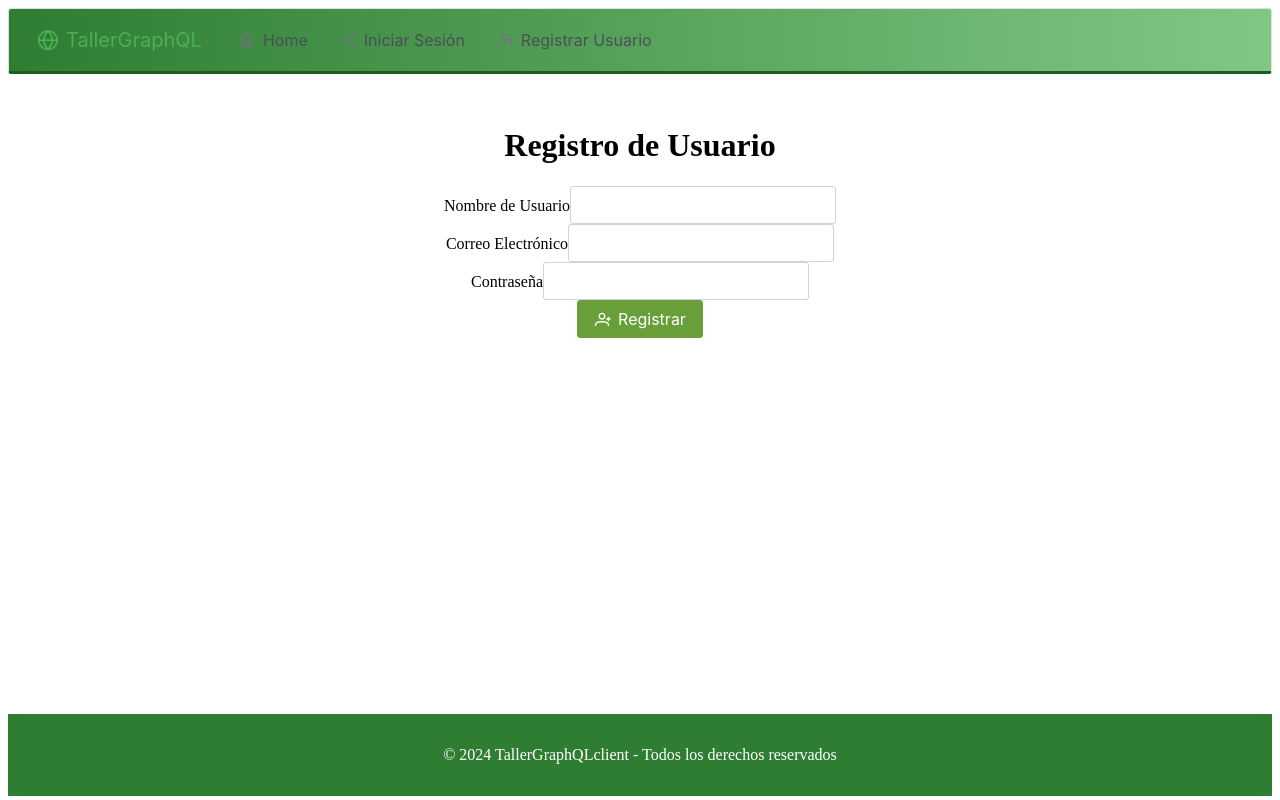
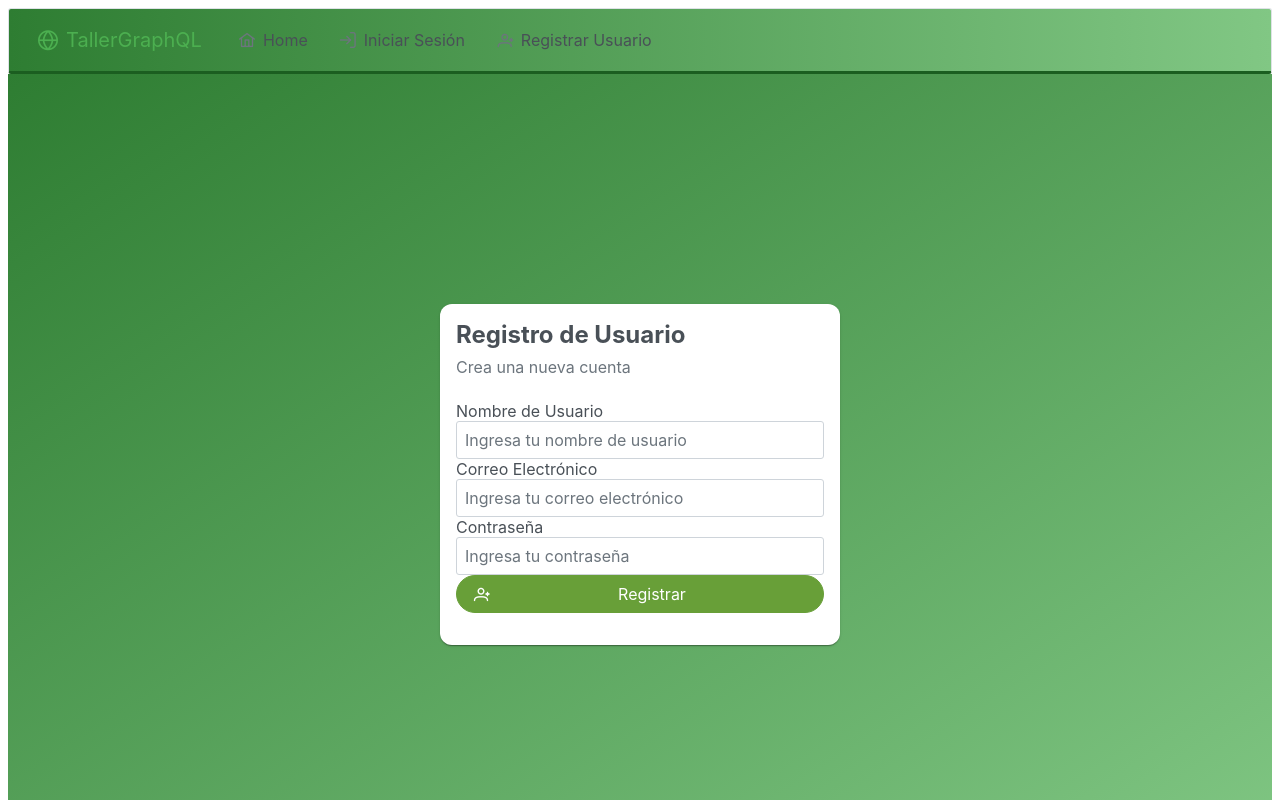
Before and after one commit to dcmg03/graphQLClient, a Next.js app: page /register in a window 1280 px wide. Shown: the top 800 px of the page. Built offline with nearby package versions, Linux system fonts and the light colour scheme; no server answers.

Commit message:
Interfaz de registro bien

```diff
--- a/src/pages/register.jsx
+++ b/src/pages/register.jsx
@@ -1,83 +1,95 @@
-import React, {useState, useRef} from 'react';
-import {gql, useMutation} from '@apollo/client';
-import {InputText} from 'primereact/inputtext';
-import {Button} from 'primereact/button';
-import {Toast} from 'primereact/toast';
-import {useRouter} from 'next/router';
-
-const REGISTER_MUTATION = gql`
-    mutation Register($username: String!, $email: String!, $password: String!) {
-        register(username: $username, email: $email, password: $password) {
-            token
-            user {
-                id
-                username
-                email
-            }
-        }
-    }
-`;
+import React, { useState } from 'react';
+import { useAuth } from '../context/AuthContext';
+import { Card } from 'primereact/card';
+import { InputText } from 'primereact/inputtext';
+import { Button } from 'primereact/button';
+import 'primereact/resources/themes/saga-green/theme.css'; // Tema mejorado
+import 'primereact/resources/primereact.min.css';
+import 'primeicons/primeicons.css';
 
 export default function Register() {
+    const { register } = useAuth(); // Contexto para manejar registro
     const [username, setUsername] = useState('');
     const [email, setEmail] = useState('');
     const [password, setPassword] = useState('');
-    const [register] = useMutation(REGISTER_MUTATION);
-    const router = useRouter();
-    const toast = useRef(null);
+    const [error, setError] = useState('');
 
-    const handleRegister = async (e) => {
+    const handleSubmit = async (e) => {
         e.preventDefault();
         try {
-            await register({variables: {username, email, password}});
-            toast.current.show({
-                severity: 'success',
-                summary: 'Registro Exitoso',
-                detail: 'Usuario creado correctamente',
-                life: 3000,
-            });
-            router.push('/home'); // Redirige al home después del registro
-        } catch (error) {
-            if (error.message.includes('duplicate key')) {
-                toast.current.show({
-                    severity: 'error',
-                    summary: 'Error de Registro',
-                    detail: 'El nombre de usuario o el correo electrónico ya están registrados.',
-                    life: 5000,
-                });
-            } else {
-                toast.current.show({
-                    severity: 'error',
-                    summary: 'Error al registrar usuario',
-                    detail: error.message,
-                    life: 5000,
-                });
-            }
+            await register(username, email, password);
+        } catch (err) {
+            setError(err.message);
         }
     };
 
-
     return (
-        <div style={{textAlign: 'center', padding: '2rem'}}>
-            <Toast ref={toast}/>
-            <h1>Registro de Usuario</h1>
-            <form onSubmit={handleRegister}>
+        <div
+            style={{
+                display: 'flex',
+                justifyContent: 'center',
+                alignItems: 'center',
+                height: '100vh',
+                backgroundImage: 'linear-gradient(to bottom right, #2e7d32, #81c784)',
+            }}
+        >
+            <Card
+                title="Registro de Usuario"
+                subTitle="Crea una nueva cuenta"
+                className="p-shadow-6"
+                style={{
+                    width: '25rem',
+                    borderRadius: '12px',
+                    background: '#ffffff',
+                }}
+            >
+                <form onSubmit={handleSubmit} className="p-fluid">
                     <div className="p-field">
                         <label htmlFor="username">Nombre de Usuario</label>
-                    <InputText id="username" value={username} onChange={(e) => setUsername(e.target.value)} required/>
+                        <InputText
+                            id="username"
+                            value={username}
+                            onChange={(e) => setUsername(e.target.value)}
+                            placeholder="Ingresa tu nombre de usuario"
+                            required
+                        />
                     </div>
                     <div className="p-field">
                         <label htmlFor="email">Correo Electrónico</label>
-                    <InputText id="email" type="email" value={email} onChange={(e) => setEmail(e.target.value)}
-                               required/>
+                        <InputText
+                            id="email"
+                            value={email}
+                            onChange={(e) => setEmail(e.target.value)}
+                            type="email"
+                            placeholder="Ingresa tu correo electrónico"
+                            required
+                        />
                     </div>
                     <div className="p-field">
                         <label htmlFor="password">Contraseña</label>
-                    <InputText id="password" type="password" value={password}
-                               onChange={(e) => setPassword(e.target.value)} required/>
+                        <InputText
+                            id="password"
+                            value={password}
+                            onChange={(e) => setPassword(e.target.value)}
+                            type="password"
+                            placeholder="Ingresa tu contraseña"
+                            required
+                        />
                     </div>
-                <Button label="Registrar" icon="pi pi-user-plus" type="submit" className="p-button-success"/>
+                    {error && (
+                        <div className="p-field" style={{ color: 'red', marginBottom: '1rem' }}>
+                            {error}
+                        </div>
+                    )}
+                    <Button
+                        type="submit"
+                        label="Registrar"
+                        icon="pi pi-user-plus"
+                        className="p-button-rounded p-button-success p-mt-3"
+                        style={{ width: '100%' }}
+                    />
                 </form>
+            </Card>
         </div>
     );
 }
```
Lines whose indentation alone changed are shown as unchanged.
